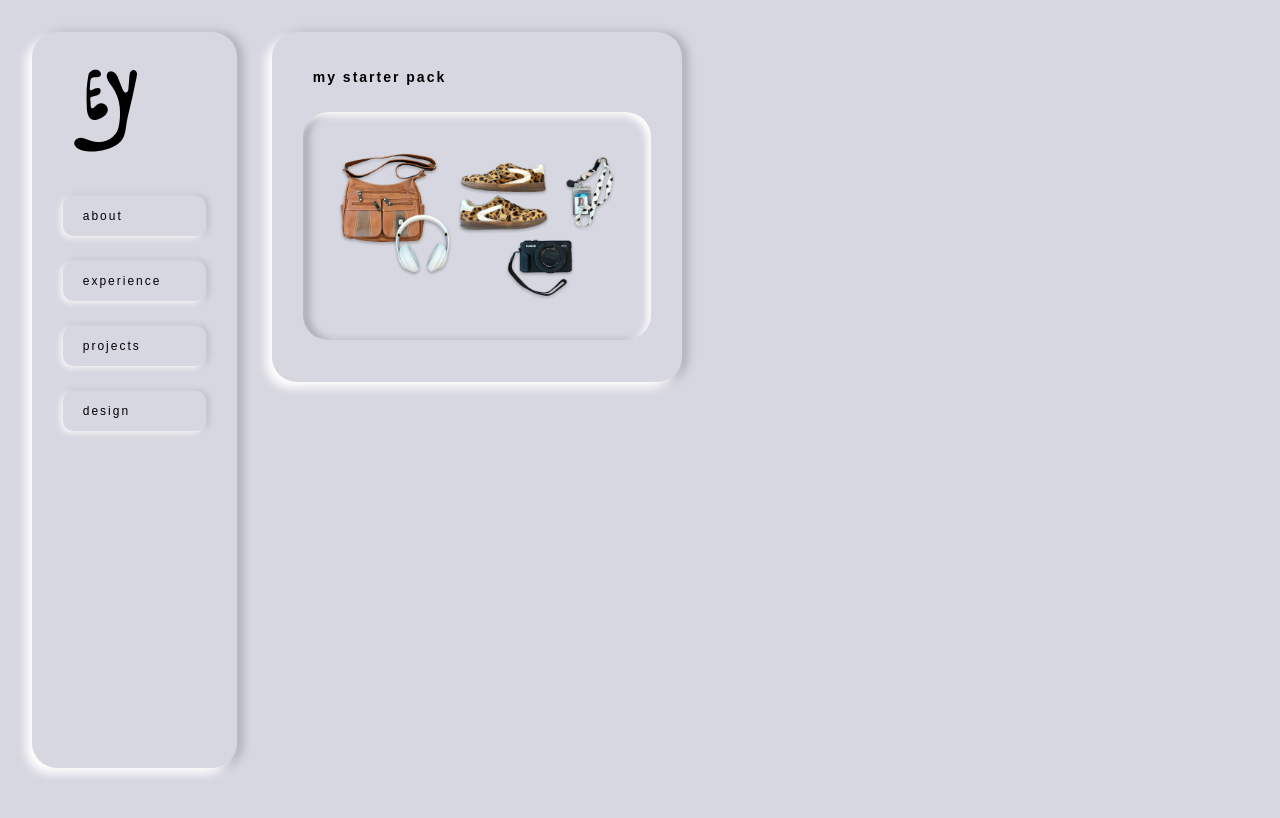
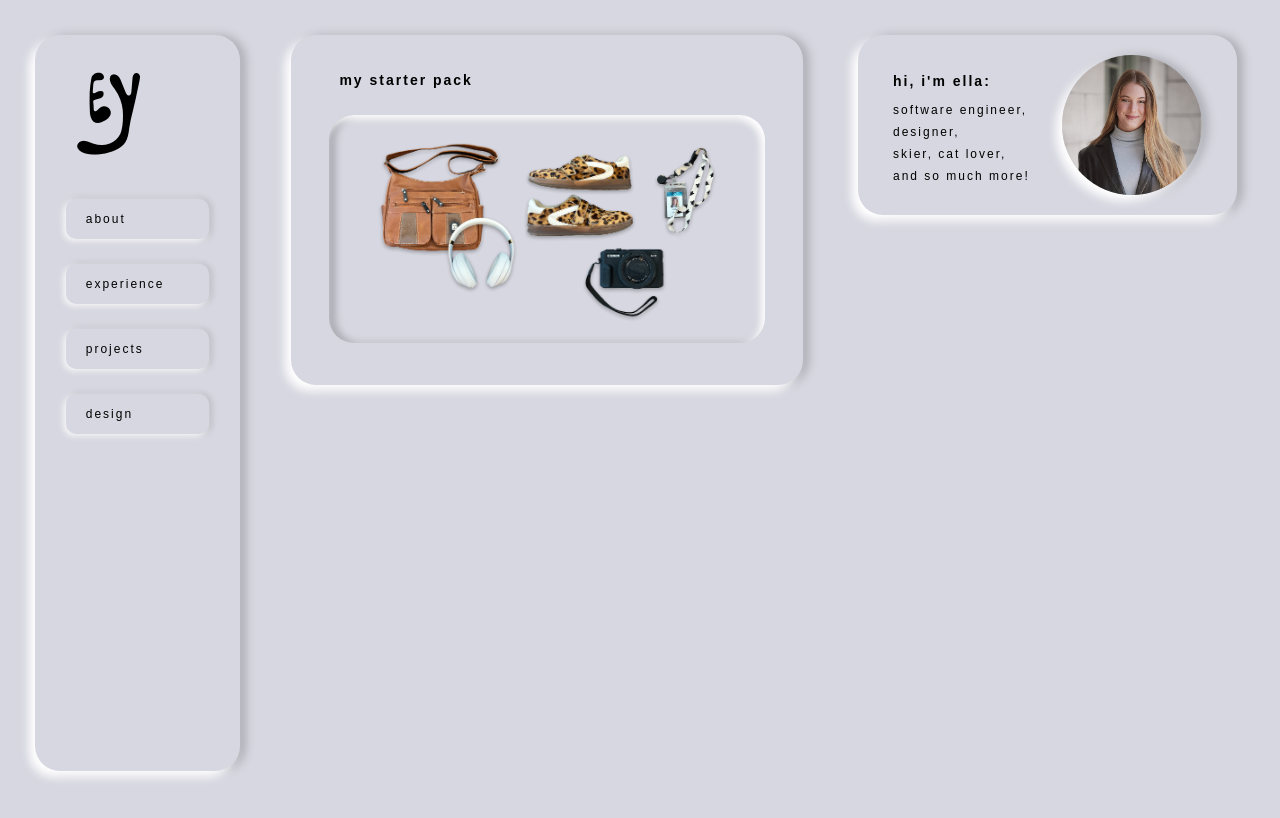
Before and after one commit to ellasyoung/portfolio-2025, a React (Create React App) app in the folder ellasyoung/: page / in a window 1280 px wide. Shown: the top 818 px of the page. Built offline with nearby package versions, Linux system fonts and the light colour scheme.

Commit message:
Profile pic on hero

```diff
--- a/ellasyoung/src/components/Hero/HeroElements.js
+++ b/ellasyoung/src/components/Hero/HeroElements.js
@@ -0,0 +1,7 @@
+import styled from "styled-components";
+
+export const HeroContainer = styled.div`
+    display: flex;
+    flex-direction: row;
+    height: 100vh;
+`;
--- a/ellasyoung/src/components/Hero/index.js
+++ b/ellasyoung/src/components/Hero/index.js
@@ -1,8 +1,15 @@
 import StarterPack from "../StarterPack";
+import ProfilePic from "../ProfilePic"
+import {HeroContainer} from "./HeroElements";
 
 const Hero = () => {
     return (
-        <><StarterPack/></>
+        <>
+            <HeroContainer>
+                <StarterPack/>
+                <ProfilePic/>
+            </HeroContainer>
+        </>
     );
 };
 
--- a/ellasyoung/src/components/NavCol/NavColElements.js
+++ b/ellasyoung/src/components/NavCol/NavColElements.js
@@ -6,7 +6,7 @@ export const Column = styled.div`
     box-shadow: -6px 6px 10px ${shadowLight}, 6px 0px 10px ${shadowDark};
     height: 92vh;
     min-height: 450px;
-    margin: 4vh;
+    margin: 35px;
     position: fixed;
     z-index: 1000;
     background-color: ${offWhite};
--- /dev/null
+++ b/ellasyoung/src/components/ProfilePic/ProfilePicElements.js
@@ -0,0 +1,47 @@
+import styled from "styled-components";
+import { offWhite, black, shadowLight, shadowDark } from "../../constants/colors";
+
+export const Container = styled.div`
+    width: 37%;
+    box-shadow: -6px 6px 10px ${shadowLight}, 6px 0px 10px ${shadowDark};
+    height: 180px;
+    margin: 35px 20px;
+    background-color: ${offWhite};
+    border-radius: 25px;
+    display: flex;
+    flex-direction: row;
+    align-items: center;
+    justify-content: space-between;
+`;
+
+export const PicContainer = styled.div`
+    height: 140px;
+    box-shadow: -6px 6px 10px ${shadowLight}, 6px 0px 10px ${shadowDark};
+    width: 140px;
+    background-color: ${offWhite};
+    border-radius: 50%;
+    margin-right: 35px;
+`;
+
+export const Title = styled.p`
+    font-size: 14px;
+    font-weight: bold;
+    letter-spacing: 2px;
+    text-decoration: none;
+    color: ${black};
+`;
+
+export const Text = styled.a`
+    font-size: 12px;
+    letter-spacing: 2px;
+    text-decoration: none;
+    color: ${black};
+    position: relative;
+    margin-bottom: 8px;
+`;
+
+export const TextCol = styled.div`
+    display: flex;
+    flex-direction: column;
+    margin-left: 35px;
+`;
--- /dev/null
+++ b/ellasyoung/src/components/ProfilePic/index.js
@@ -0,0 +1,21 @@
+import {Container, PicContainer, Title, Text, TextCol} from "./ProfilePicElements"
+import profilePic from "../../assets/images/headshot.png";
+
+const ProfilePic = () => {
+    return (
+        <Container>
+            <TextCol>
+                <Title>hi, i'm ella:</Title>
+                <Text>software engineer,</Text>
+                <Text>designer,</Text>
+                <Text>skier, cat lover,</Text>
+                <Text>and so much more!</Text>
+            </TextCol>
+            <PicContainer>
+                <img src={profilePic} alt="Profile Pic" style={{width: '100%', height: '100%', objectFit: 'cover', borderRadius: '50%'}} />
+            </PicContainer>
+        </Container>
+    );
+};
+
+export default ProfilePic;
--- a/ellasyoung/src/components/StarterPack/StarterPackElements.js
+++ b/ellasyoung/src/components/StarterPack/StarterPackElements.js
@@ -2,10 +2,10 @@ import styled from "styled-components";
 import { offWhite, black, shadowLight, shadowDark } from "../../constants/colors";
 
 export const Container = styled.div`
-    width: 40%;
+    width: 50%;
     box-shadow: -6px 6px 10px ${shadowLight}, 6px 0px 10px ${shadowDark};
     height: 350px;
-    margin: 4vh 2vh;
+    margin: 35px;
     background-color: ${offWhite};
     border-radius: 25px;
     display: flex;
--- a/ellasyoung/src/components/StarterPack/index.js
+++ b/ellasyoung/src/components/StarterPack/index.js
@@ -8,7 +8,7 @@ const StarterPack = () => {
                 <Title>my starter pack</Title>
             </TitleCont>
             <InnerCont>
-                <img src={starterPackImg} alt="Starter Pack" style={{width: '100%', height: '100%', objectFit: 'cover', borderRadius: '25px'}} />
+                <img src={starterPackImg} alt="Starter Pack" style={{width: '100%', height: '100%', objectFit: 'cover', borderRadius: '25px', marginTop: '5px'}} />
             </InnerCont>
         </Container>
     );
```
Also changed, not shown: ellasyoung/src/assets/images/headshot.png (added).
